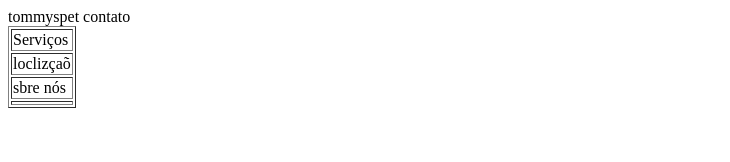
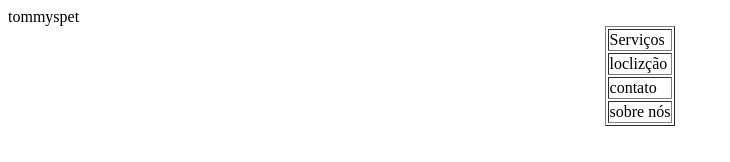
Before and after one commit to tommyzinho/tommyspet, a plain HTML site: page index.html in a window 1280 px wide. Shown: the whole page, without its empty margins (0-730 px from the left). Drawn offline with Linux system fonts and the light colour scheme.

Commit message:
Update index.html

```diff
--- a/index.html
+++ b/index.html
@@ -1,21 +1,31 @@
 <html>
 tommyspet
-<table border="1">
+<table border="1" align= "center">
 <tr>
 <td>
 Serviços
 </td>
 </tr>
+
+
+
+<tr>
 <td>
-loclizçaõ
+loclizção
 </td>
 </tr>
-</td>
+
+<tr>
+<td>
 contato
-</tr>
-<td>
-sbre nós
 </td>
 </tr>
+
+<tr>
 <td>
+sobre nós
+</td>
+</tr>
+
 </table>
+</html>
```
